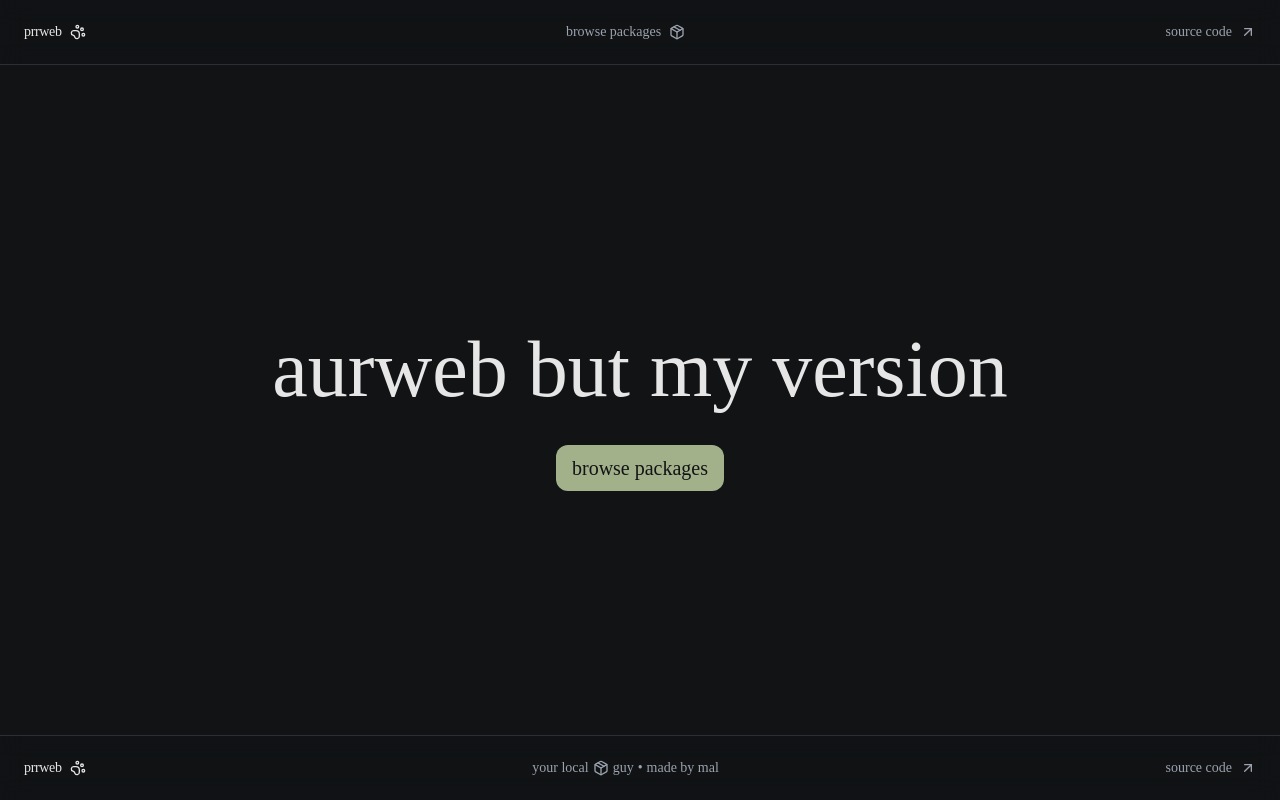
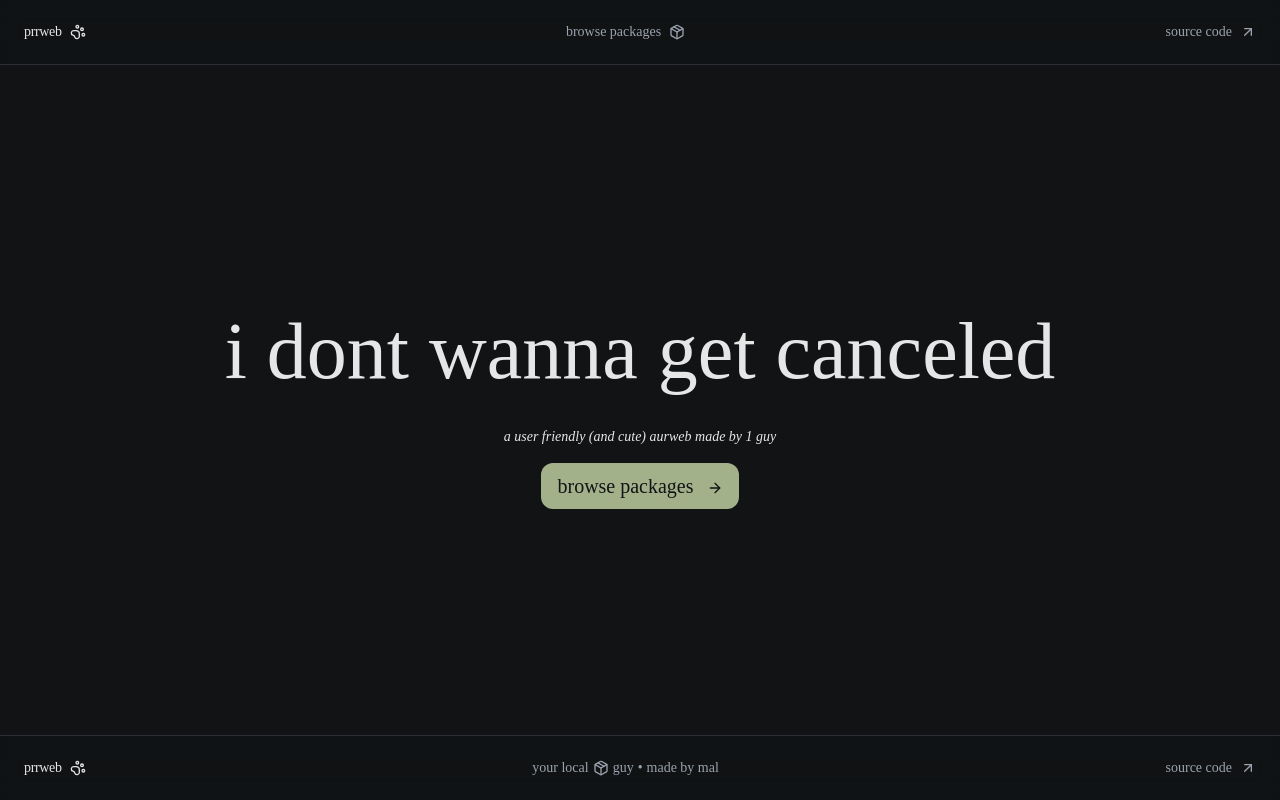
Before and after one commit to ThatWasMinimal/prrweb, a SvelteKit app: page / in a window 1280 px wide. Built offline with nearby package versions, Linux system fonts and the light colour scheme; a web font is replaced by a local one.

Commit message:
wonder why mal so tuff

```diff
--- a/src/routes/+page.svelte
+++ b/src/routes/+page.svelte
@@ -1,8 +1,27 @@
+<script lang="ts">
+    import ArrowRight from "@lucide/svelte/icons/arrow-right";
+
+    const things = [
+        "aurweb but my version",
+        "aurweb for everyone",
+        "aurweb but cute",
+        "its called prrweb for a reason",
+        "i dont wanna get canceled",
+        "there is no limit to the GLAZE."
+    ];
+
+    function sayRandomThings() {
+        return things[Math.floor(Math.random() * things.length)];
+    }
+</script>
+
 <div class="flex min-h-screen flex-col items-center justify-center gap-4 font-medium">
-	<h1 class="text-[80px]">aurweb but my version</h1>
+	<h1 class="text-[80px]">{sayRandomThings()}</h1>
+    <h1 class="text-sm font-thin italic">a user friendly (and cute) aurweb made by 1 guy</h1>
+
 	<a
 		href="/packages"
 		class="rounded-xl bg-[#a3b18a] px-4 py-2 text-[20px] font-medium text-[#111315] transition-colors duration-200 hover:bg-[#b7c4a0]"
-		>browse packages</a
+		>browse packages <ArrowRight size={16} class="inline ml-2" /></a
 	>
 </div>
```
